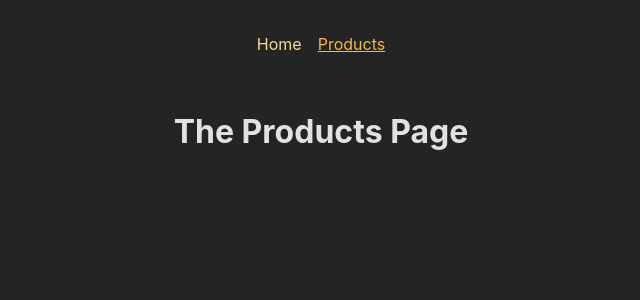
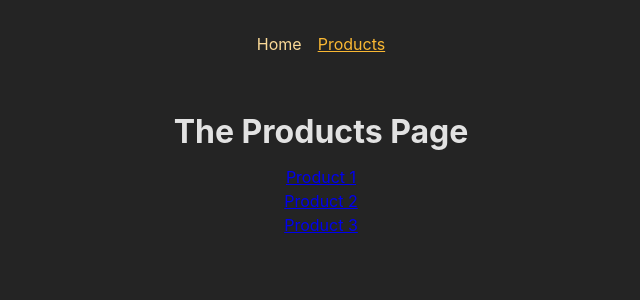
Before and after one commit to yoseftutian/Learning-React-router, a React (Create React App) app: page /products in a window 1280 px wide. Shown: the top 300 px of the page, without its empty margins (319-959 px from the left). Built offline with nearby package versions, Linux system fonts and the light colour scheme.

Commit message:
navigate with useParams

```diff
--- a/src/pages/Hone.js
+++ b/src/pages/Hone.js
@@ -1,12 +1,20 @@
-import { Link } from "react-router-dom";
+import { Link, useNavigate } from "react-router-dom";
 
 export default function HonePage() {
+  const navigate = useNavigate();
+
+  function navigeteHandler() {
+    navigate("/products");
+  }
   return (
     <>
       <h1>My Hone Page</h1>
       <p>
         Go to <Link to="/products">the list of products</Link>
       </p>
+      <p>
+        <button onClick={navigeteHandler}>Navigate</button>
+      </p>
     </>
   );
 }
--- /dev/null
+++ b/src/pages/ProductDetail.js
@@ -0,0 +1,12 @@
+import { useParams } from "react-router-dom";
+
+export default function ProductDetailPage() {
+  const params = useParams();
+
+  return (
+    <>
+      <h1>Product Detail</h1>
+      <p>{params.productId}</p>
+    </>
+  );
+}
--- a/src/pages/Products.js
+++ b/src/pages/Products.js
@@ -1,3 +1,30 @@
+import { Link } from "react-router-dom";
+
+const PRODUCTS = [
+  {
+    id: "p1",
+    title: "Product 1",
+  },
+  {
+    id: "p2",
+    title: "Product 2",
+  },
+  {
+    id: "p3",
+    title: "Product 3",
+  },
+];
 export default function Products() {
-  return <h1>The Products Page</h1>;
+  return (
+    <>
+      <h1>The Products Page</h1>
+      <ul>
+        {PRODUCTS.map((prod) => (
+          <li key={prod.id}>
+            <Link to={`/products/${prod.id}`}>{prod.title}</Link>
+          </li>
+        ))}
+      </ul>
+    </>
+  );
 }
```
Also changed, not shown: src/App.js (+6 -1 lines).
